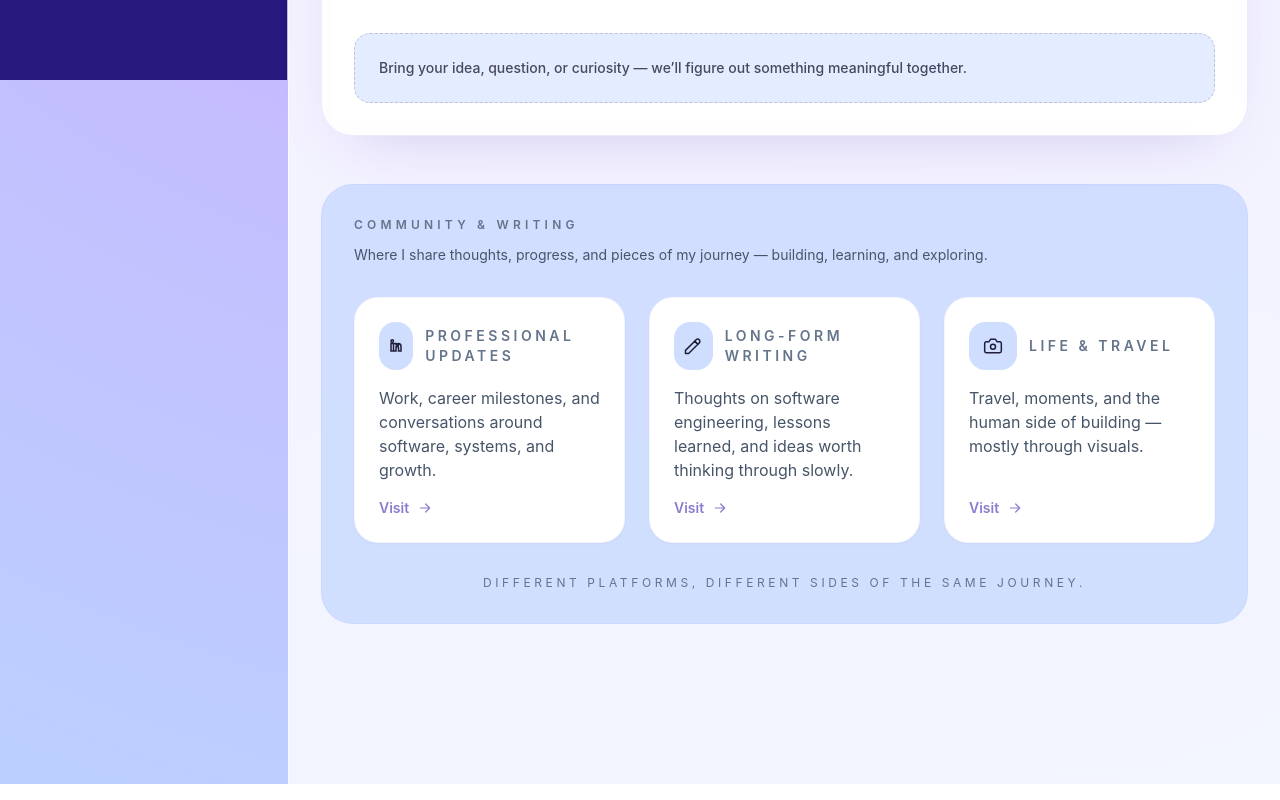
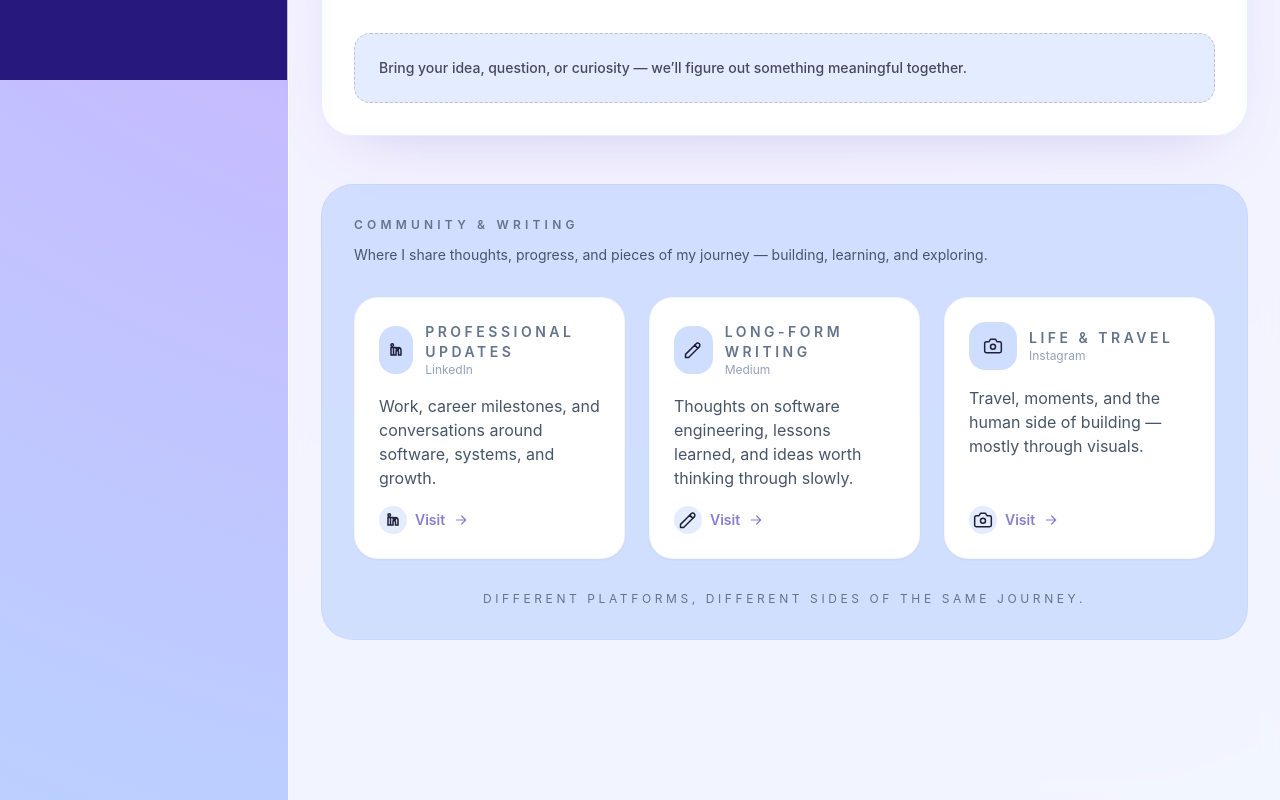
Before and after one commit to deploy-and-die/my-tech-suit, a Next.js app: page /contact in a window 1280 px wide. Shown: the part 720-1520 px from the top of the page. Built offline with nearby package versions, Linux system fonts and the light colour scheme.

Commit message:
Social and Community Mention updated

```diff
--- a/components/contact/SocialSection.tsx
+++ b/components/contact/SocialSection.tsx
@@ -5,6 +5,7 @@ type SocialCard = {
   description: string;
   href: string;
   icon: JSX.Element;
+  platform: string;
 };
 
 const socialCards: SocialCard[] = [
@@ -14,6 +15,7 @@ const socialCards: SocialCard[] = [
       "Work, career milestones, and conversations around software, systems, and growth.",
     href: "https://www.linkedin.com/in/zaid-ali-b409501a4/",
     icon: <LinkedInIcon />,
+    platform: "LinkedIn",
   },
   {
     title: "Long-form writing",
@@ -21,12 +23,14 @@ const socialCards: SocialCard[] = [
       "Thoughts on software engineering, lessons learned, and ideas worth thinking through slowly.",
     href: "https://medium.com/@zaidali753",
     icon: <PenIcon />,
+    platform: "Medium",
   },
   {
     title: "Life & travel",
     description: "Travel, moments, and the human side of building — mostly through visuals.",
     href: "https://www.instagram.com/step_up_zen/",
     icon: <CameraIcon />,
+    platform: "Instagram",
   },
 ];
 
@@ -49,7 +53,10 @@ export function SocialSection() {
               <span className="flex h-12 w-12 items-center justify-center rounded-2xl bg-lavender/70 text-ink">
                 {card.icon}
               </span>
-              <h3 className="text-sm font-semibold uppercase tracking-[0.25em] text-slate-500">{card.title}</h3>
+              <div>
+                <h3 className="text-sm font-semibold uppercase tracking-[0.25em] text-slate-500">{card.title}</h3>
+                <p className="text-xs text-slate-400">{card.platform}</p>
+              </div>
             </div>
             <p className="flex-1 text-base text-slate-600">{card.description}</p>
             <Link
@@ -58,7 +65,10 @@ export function SocialSection() {
               rel="noreferrer"
               target="_blank"
             >
-              Visit
+              <span className="flex h-7 w-7 items-center justify-center rounded-full bg-lavender/40 text-ink">
+                {card.icon}
+              </span>
+              <span>Visit</span>
               <ArrowIcon />
             </Link>
           </article>
```
